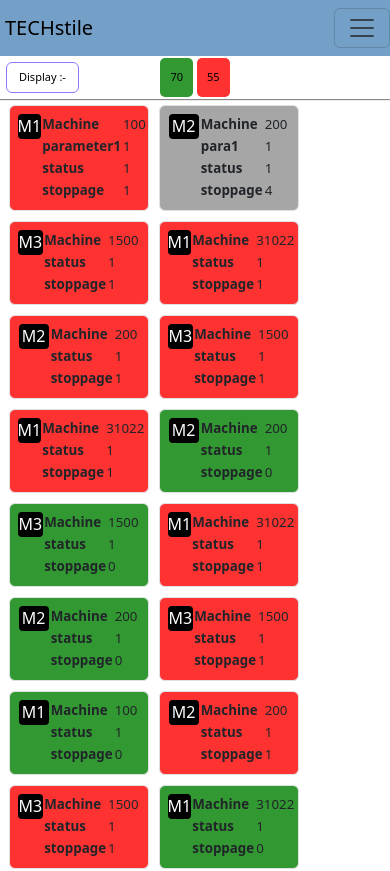
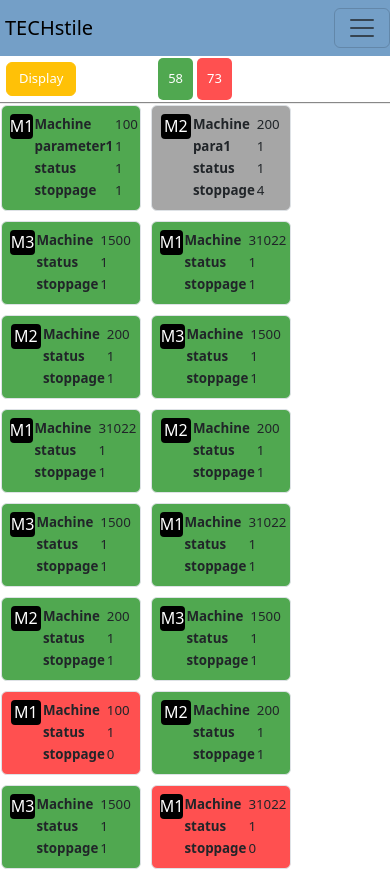
Before and after one commit to Mustak99/project, an Angular app: page /onlineMachine in a window 390 px wide. Shown: the top 871 px of the page. Built offline with nearby package versions, Linux system fonts and the light colour scheme.

Commit message:
dropdown button

```diff
--- a/src/app/online-machine/online-machine.component.css
+++ b/src/app/online-machine/online-machine.component.css
@@ -1,86 +1,173 @@
+.jc{
 
-.jc{
   display: flex;justify-content: space-evenly;
-}
-.col-md-2 {
-    padding: 5px;
-    width: 150px;
-  }
-.dropdown-menu{
-  background-color:transparent; border: none;
+
 }
 
+.col-md-2 {
+
+    padding: 5px;
+
+    width: 150px;
+
+  }
+
+
+
+
+
 .machineName{
+
     background-color: black;
+
     color:white;
+
     width:30px;
+
     border-radius:4px;
+
     text-align: center;
+
+
 
     height: 25px;
 
-  }
-.machineData{
-    font-size: smaller;
+
+
   }
 
-.dropdown-menu{
-background-color: transparent;
-  border: none;
+.machineData{
+
+    font-size: smaller;
+
+  }
+
+
+
+.bar {
+
+  width: 100%;
+
+  color: white;
+
+  position: fixed;
+
+  height: auto;
+
+  top: 56px;
+
+  box-shadow: 0px 1px 1px 0px  #888888;
+
+  background-color: white;
+
+
+
 }
 
-.bar {
-  width: 100%;
-  color: white;
-  position: fixed;
-  height: auto;
-  top: 56px;
-  box-shadow: 0px 1px 1px 0px  #888888;
-  background-color: white;
+.bar button{
+
+  margin: 2px;
+
+ font-size: 13px;
+
+
+
+
 
 }
-.bar button{
-  margin: 2px;
- font-size: 11px;
- text-decoration: none;
+
+
+
+.bar-1{
+
+  display: flex;
+
+justify-content: left;
 
 }
-.dropdown-btn{
-  background-color:white;
-  color:black;
-  border: #9276ff 1px solid;
-}
-:hover .dropdown-btn{
-  background-color: #9276ff;
-}
-.dropdown-menu-list-btn {
-  display: block;width: 100%;
-  margin: 2px;
-  padding: 5px;
- background-color: #9276ff;
-}
-.bar-1{
+
+.bar-2{
+
   display: flex;
-justify-content: left;
-}
-.bar-2{
-  display: flex;
+
 justify-content: center;
-}
-.bar-3{
-  display: flex;
-justify-content: right;
+
 }
 
+.bar-3{
+
+  display: flex;
+
+justify-content: right;
+
+}
+
+
+
 .btnDeactive{
-  background-color: #ff3232;padding: 10px; border-radius: 5px;border:none;
+
+  background-color: #ff0000af;padding: 10px; border-radius: 5px;border:none;color: white;
+
 }
+
 .BtnActive{
-  background-color: #329932; padding: 10px; border-radius: 5px;border:none;
+
+  background-color: #008000af; padding: 10px; border-radius: 5px;border:none;color:white;
+
 }
+
 .green{
+
   background-color: rgba(0, 128, 0, 0.766);
+
 }
+
 .red{
+
   background-color: red;
+
 }
+
+.dropdown-btn{
+
+  text-decoration: none;
+
+  cursor: pointer;
+
+  color:#ffffff;
+
+}
+
+.dropdown-item {
+
+  display: block;
+
+  width: 100%;
+
+  padding: 5px;
+
+  font-size: 16px;
+
+  background-color: transparent;
+
+  border: none;
+
+  color: #333;
+
+  text-align: left;
+
+  transition: background-color 0.2s ease-in-out, color 0.2s ease-in-out;
+
+}
+
+
+
+.dropdown-item:hover {
+
+  background-color: #f2f2f2;
+
+  color: #000;
+
+  width: 90%;
+
+}
--- a/src/app/online-machine/online-machine.component.html
+++ b/src/app/online-machine/online-machine.component.html
@@ -1,34 +1,35 @@
 <app-header></app-header>
-<div class="sidebar" >
 
   <div class="bar">
     <div class="row">
       <div class="col bar-1">
         <div class="dropdown m-1">
-          <button class="btn btn-primary overflow-visible dropdown-btn"  (click)="toggleDropdown()">Display :-</button>
-          <div class="dropdown-menu "  [ngClass]="{ 'show': isDropdownOpen }">
-            <button class="dropdown-menu-list-btn" *ngFor="let key of buttonToDisplay()"  (click)="toggleKeyDisplay(key)">{{ key }}</button>
-
+          <button class="btn btn-warning sm overflow-visible dropdown-btn  " (click)="toggleDropdown()">
+            Display
+          </button>
+          <div class="dropdown-menu" [ngClass]="{ 'show': isDropdownOpen }">
+            <button class="dropdown-item dropdown-menu-list-btn" *ngFor="let key of buttonToDisplay()"
+              (click)="toggleKeyDisplay(key)">
+              {{ key }}
+            </button>
           </div>
         </div>
       </div>
-      <div class="col bar-2"><button class="BtnActive"  >70</button>
-        <button class="btnDeactive">55</button>
+      <div class="col bar-2"><button class="BtnActive">{{activeCount}}</button>
+        <button class="btnDeactive">{{stoppageCount}}</button>
       </div>
-      <div class="col bar-3">
-
-      </div>
+      <div class="col"></div>
     </div>
-   </div>
-
-  <div class="" style="margin-top: 100px;margin-left: 4%;">
-    <div class="row " >
-      <div class="col-md-2  " *ngFor="let MachineData of MachineDataArray" >
-        <div class="p-2 border rounded  jc"   [ngStyle]="{'background-color': MachineData.stoppage === '0' ? '#329932' : (MachineData.stoppage === '1' ? '#ff3232' : '#a6a6a6')}" >
-          <div class="machineName "  >
+  </div>
+  <div class="" style="margin-top: 100px;margin-left: 2%;">
+    <div class="row ">
+      <div class="col-md-2  " *ngFor="let MachineData of MachineDataArray">
+        <div class="p-2 border rounded jc"
+          [ngStyle]="{'background-color': MachineData.stoppage === '1' ? '#008000af' : (MachineData.stoppage === '0' ? '#ff0000af' : '#a6a6a6')}">
+          <div class="machineName ">
             <p class="">{{ MachineData.title }}</p>
           </div>
-          <div class="machineData"   >
+          <div class="machineData">
             <table>
               <tr *ngFor="let keyValuePair of MachineData | keyvalue">
                 <ng-container *ngIf="keyValuePair.key !== 'title' && keyVisibility[keyValuePair.key] !== false">
@@ -37,8 +38,8 @@
                 </ng-container>
               </tr>
             </table>
-            </div>
           </div>
         </div>
       </div>
+    </div>
   </div>
--- a/src/app/online-machine/online-machine.component.ts
+++ b/src/app/online-machine/online-machine.component.ts
@@ -14,10 +14,10 @@ export class OnlineMachineComponent {
     { title: 'M2', Machine: '200', status: '1', stoppage: '1' },
     { title: 'M3', Machine: '1500', status: '1', stoppage: '1' },
     { title: 'M1', Machine: '31022', status: '1', stoppage: '1' },
-    { title: 'M2', Machine: '200', status: '1', stoppage: '0' },
-    { title: 'M3', Machine: '1500', status: '1', stoppage: '0' },
+    { title: 'M2', Machine: '200', status: '1', stoppage: '1' },
+    { title: 'M3', Machine: '1500', status: '1', stoppage: '1' },
     { title: 'M1', Machine: '31022', status: '1', stoppage: '1' },
-    { title: 'M2', Machine: '200', status: '1', stoppage: '0' },
+    { title: 'M2', Machine: '200', status: '1', stoppage: '1' },
     { title: 'M3', Machine: '1500', status: '1', stoppage: '1' },
     { title: 'M1', Machine: '100', status: '1', stoppage: '0' },
     { title: 'M2', Machine: '200', status: '1', stoppage: '1' },
```
